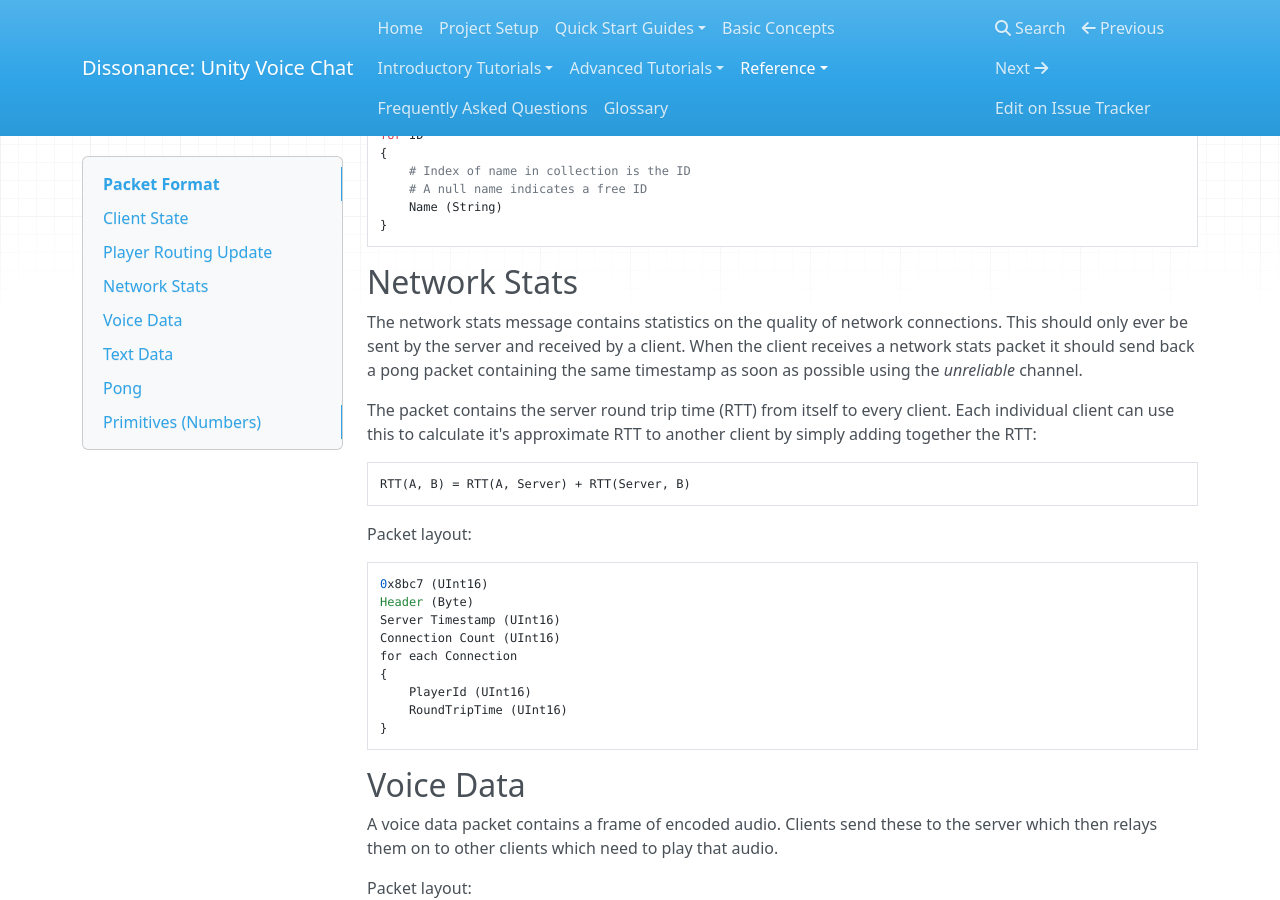
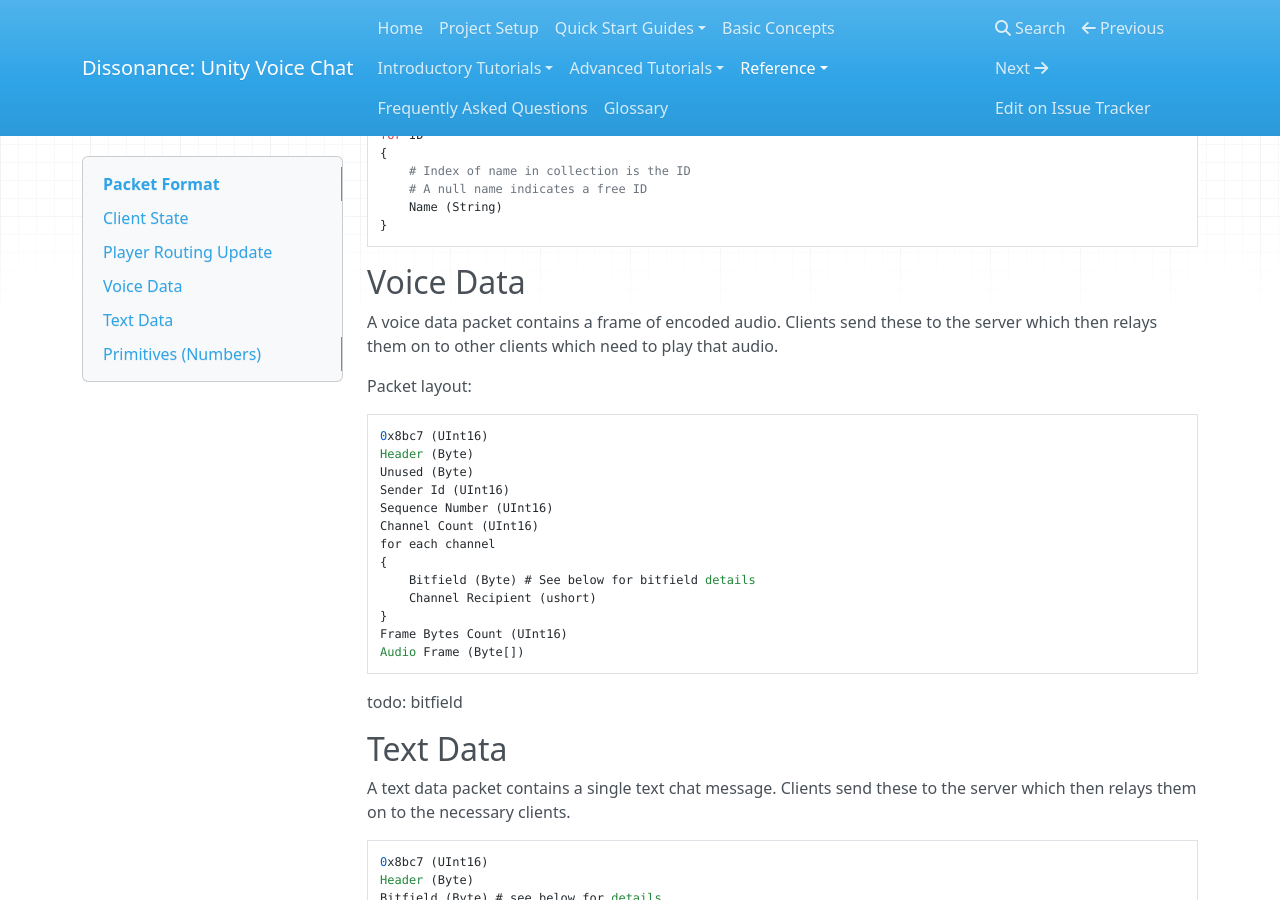
Before and after one commit to Placeholder-Software/Dissonance, an MkDocs documentation site: the page built from docs/Reference/Networking/Packet Format.md, in a window 1280 px wide and 900 px high, scrolled down 1098 px. Built offline with MkDocs 1.6.1, drawn with Linux system fonts in a browser that asks for light colours; nearby versions of some CDN libraries; old or Windows-style settings are respelled for this version of MkDocs; some of the changed text lies outside the part shown.

Commit message:
Updated docs to reflect removal of network stats system
Signed-off-by: Martin Evans <martindevans@gmail.com>

````diff
--- a/docs/Reference/Networking/Packet Format.md
+++ b/docs/Reference/Networking/Packet Format.md
@@ -53,30 +53,6 @@ for ID
 }
 ```
 
-## Network Stats
-
-The network stats message contains statistics on the quality of network connections. This should only ever be sent by the server and received by a client. When the client receives a network stats packet it should send back a pong packet containing the same timestamp as soon as possible using the *unreliable* channel.
-
-The packet contains the server round trip time (RTT) from itself to every client. Each individual client can use this to calculate it's approximate RTT to another client by simply adding together the RTT:
-
-```
-RTT(A, B) = RTT(A, Server) + RTT(Server, B)
-```
-
-Packet layout:
-
-```
-0x8bc7 (UInt16)
-Header (Byte)
-Server Timestamp (UInt16)
-Connection Count (UInt16)
-for each Connection
-{
-    PlayerId (UInt16)
-    RoundTripTime (UInt16)
-}
-```
-
 ## Voice Data
 
 A voice data packet contains a frame of encoded audio. Clients send these to the server which then relays them on to other clients which need to play that audio.
@@ -127,16 +103,6 @@ The other bits of the bitfield are currently unused.
 
 The Target ID field indicates who should receive this message, it's meaning is dependent upon the target type. If the target type is "Player" then the Target ID is a player ID. If the target type is "Room" then the Target ID is a room ID.
 
-## Pong
-
-A pong packet contains a timestamp. A client sends one of these to the server in response to a network stats packet as an *unreliable* packet.
-
-```
-0x8bc7 (UInt16)
-Header (Byte)
-Timestamp (UInt16)
-```
-
 ## Primitives (Numbers)
 
 All numbers are encoded in network order (big endian). A Byte is written out directly, all other numbers are built by writing out bytes.
````
